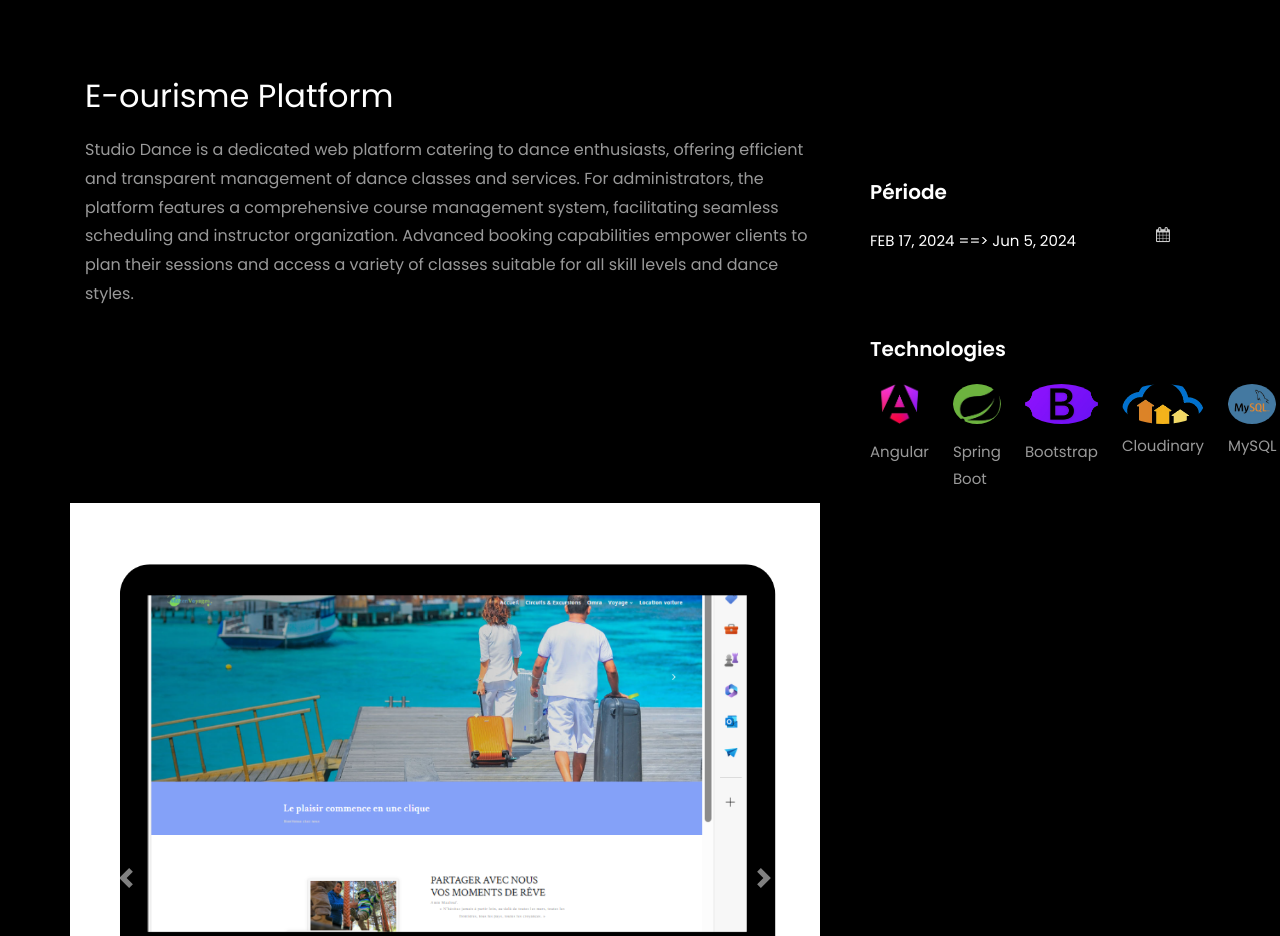
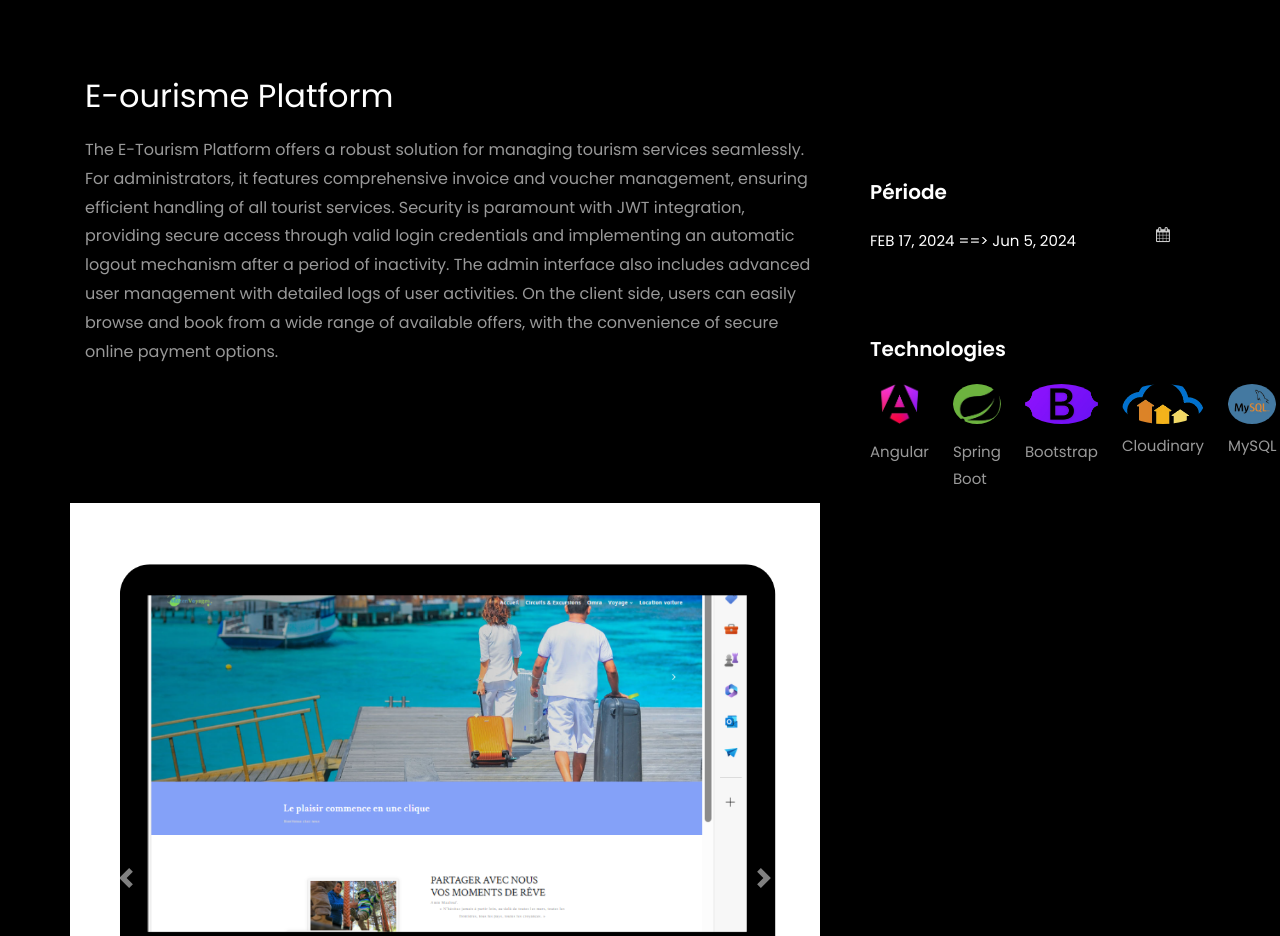
Before and after one commit to helasaoudi/portfolio, a plain HTML site: page ETourisme.html in a window 1280 px wide. Shown: the part 840-1776 px from the top of the page. Drawn offline with Linux system fonts and the light colour scheme; files whose address does not match are found by name.

Commit message:
fixed some error

```diff
--- a/ETourisme.html
+++ b/ETourisme.html
@@ -62,7 +62,7 @@
               <div class="col-lg-8 ftco-animate">
                   <h2 class="mb-3">E-ourisme Platform</h2>
                   <p>
-                    Studio Dance is a dedicated web platform catering to dance enthusiasts, offering efficient and transparent management of dance classes and services. For administrators, the platform features a comprehensive course management system, facilitating seamless scheduling and instructor organization. Advanced booking capabilities empower clients to plan their sessions and access a variety of classes suitable for all skill levels and dance styles.</p>
+                    The E-Tourism Platform offers a robust solution for managing tourism services seamlessly. For administrators, it features comprehensive invoice and voucher management, ensuring efficient handling of all tourist services. Security is paramount with JWT integration, providing secure access through valid login credentials and implementing an automatic logout mechanism after a period of inactivity. The admin interface also includes advanced user management with detailed logs of user activities. On the client side, users can easily browse and book from a wide range of available offers, with the convenience of secure online payment options.</p>
               </div> <!-- .col-md-8 -->
               <div class="col-lg-4 sidebar ftco-animate">
                   <div class="sidebar-box">
```
